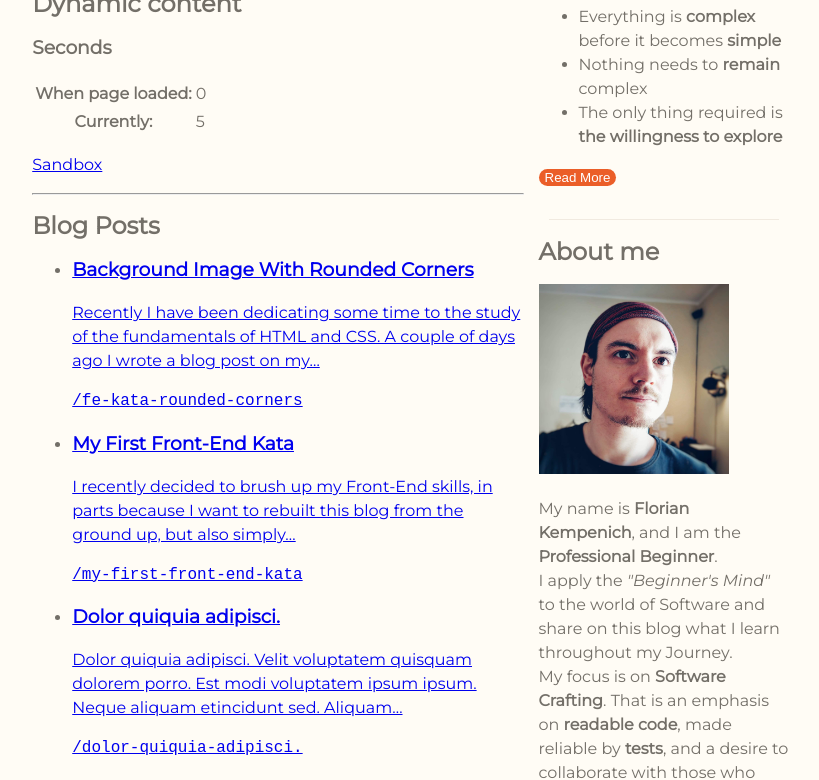
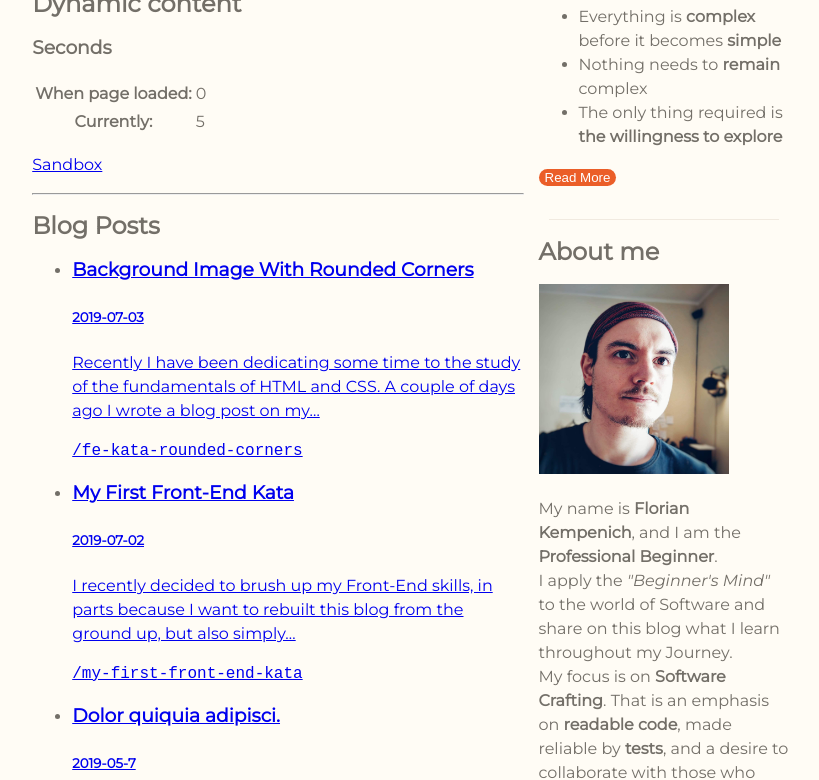
Before and after one commit to HelloThisIsFlo/Professional-Beginner, a Gatsby site: page / in a window 1280 px wide. Shown: the part 163-943 px from the top of the page, without its empty margins (344-1163 px from the left). Built offline with nearby package versions, Linux system fonts and the light colour scheme; Gatsby itself is replaced by a stand-in of ours.

Commit message:
Remove hack to make list longer (using fake posts now)

```diff
--- a/src/pages/index.jsx
+++ b/src/pages/index.jsx
@@ -37,8 +37,6 @@ const CurrentSecondsCounter = () => {
 
 export default ({ data }) => {
   const blogPosts = data.allMarkdownRemark.edges.map(({ node }) => node);
-  const blogPosts3Times = [...blogPosts, ...blogPosts, ...blogPosts];
-
   return (
     <Layout>
       <p>
@@ -54,10 +52,11 @@ export default ({ data }) => {
       <div className="blog-posts">
         <h2>Blog Posts</h2>
         <ul>
-          {blogPosts3Times.map(node => (
+          {blogPosts.map(node => (
             <li>
               <Link to={node.fields.slug}>
                 <h3>{node.frontmatter.title}</h3>
+                <h5>{node.frontmatter.date}</h5>
                 <p>{node.excerpt}</p>
                 <pre>{node.fields.slug}</pre>
               </Link>
@@ -89,6 +88,7 @@ export const query = graphql`
           frontmatter {
             title
             tags
+            date
           }
         }
       }
```
